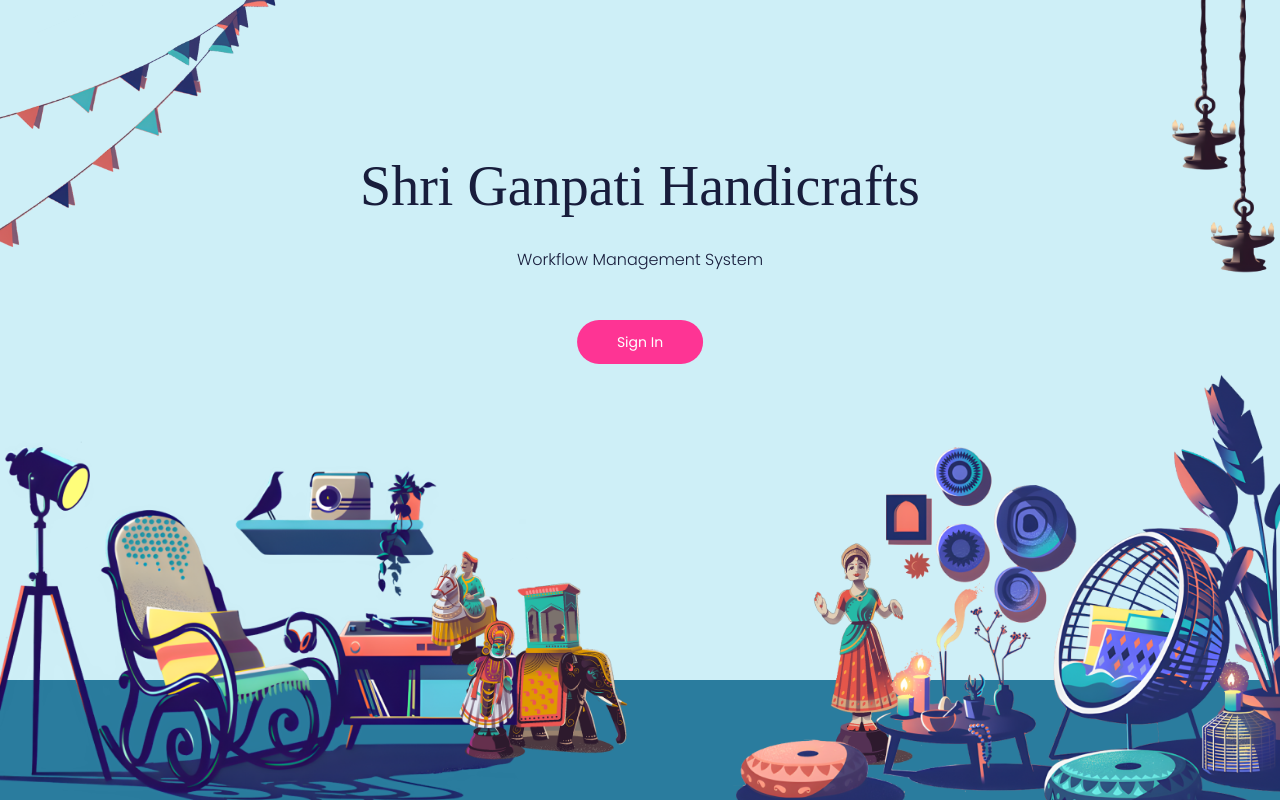
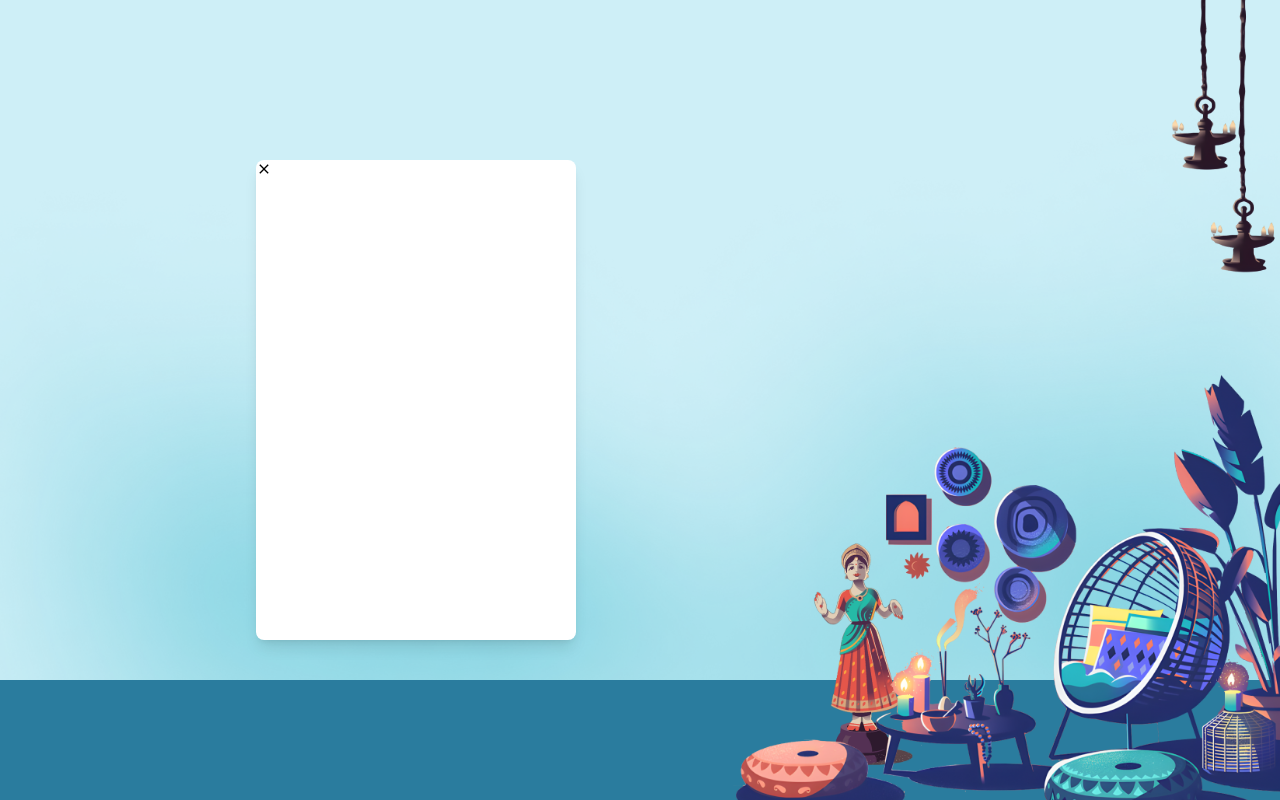
Before and after one commit to vansh2308/sgh-automation, a React (Vite) app in the folder client/: page / in a window 1280 px wide. Both pictures are taken after a click on the button "Sign In". Built offline with nearby package versions, Linux system fonts and the light colour scheme; a web font is replaced by a local one.

Commit message:
Make loginForm & transition

```diff
--- a/client/package.json
+++ b/client/package.json
@@ -11,7 +11,8 @@
   },
   "dependencies": {
     "react": "^18.3.1",
-    "react-dom": "^18.3.1"
+    "react-dom": "^18.3.1",
+    "react-icons": "^5.3.0"
   },
   "devDependencies": {
     "@eslint/js": "^9.9.0",
--- /dev/null
+++ b/client/src/components/LoginForm.tsx
@@ -0,0 +1,17 @@
+
+import { MdClose } from "react-icons/md";
+
+type boolSetter = (value: boolean) => void;
+
+
+export default function LoginForm({ setFormDisplay }: { setFormDisplay: boolSetter }) {
+    return (
+        <form className="w-[25vw] h-[60vh] bg-white rounded-lg shadow-lg">
+            <button className=""
+                onClick={(e) => { e.preventDefault(), setFormDisplay(false) }}
+            >
+                <MdClose />
+            </button>
+        </form>
+    )
+}
--- a/client/src/index.css
+++ b/client/src/index.css
@@ -11,4 +11,9 @@
     margin: 0;
     padding: 0;
     font-family: "Poppins", system-ui;
+    transition: all 0.5s ease;
 }
+
+body{
+    @apply bg-blue-1
+}
--- a/client/src/pages/Landing.tsx
+++ b/client/src/pages/Landing.tsx
@@ -1,34 +1,51 @@
 
-import heroCarnival  from "../assets/hero-carnival.png"
-import heroLantern  from "../assets/hero-lantern.png"
-import heroLeft  from "../assets/hero-left.png"
-import heroRight  from "../assets/hero-right.png"
-import heroShadow  from "../assets/hero-shadow.png"
+import { useState } from "react"
+import heroCarnival from "../assets/hero-carnival.png"
+import heroLantern from "../assets/hero-lantern.png"
+import heroLeft from "../assets/hero-left.png"
+import heroRight from "../assets/hero-right.png"
+import heroShadow from "../assets/hero-shadow.png"
+import LoginForm from "../components/LoginForm"
 
 
 
 export default function Landing() {
+    const [formDisplay, setFormDisplay] = useState(false)
+
+
     return (
-        <div className="w-screen h-screen bg-blue-1 relative">
-            <div className="absolute top-[18vh] left-1/2 -translate-x-1/2 flex flex-col gap-5 text-blue-3 text-center items-center">
+        <div className="w-screen h-screen relative overflow-hidden">
+            <div
+            className={`absolute top-[18vh] left-1/2 -translate-x-1/2 flex flex-col gap-5 text-blue-3 text-center items-center
+            ${formDisplay && "opacity-0"}`}
+            >
                 <h1
-                className="text-[3.5rem] font-medium"
-                style={{ "fontFamily": "Gowun Batang" }}>
+                    className="text-[3.5rem] font-medium"
+                    style={{ "fontFamily": "Gowun Batang" }}>
                     Shri Ganpati Handicrafts
                 </h1>
                 <p className="font-light text-[1rem]"> Workflow Management System </p>
-                <button className="bg-pink rounded-full py-3 px-10 text-white w-fit mt-7 text-sm hover:bg-pink/80 z-30">
+                <button className="bg-pink rounded-full py-3 px-10 text-white w-fit mt-7 text-sm hover:bg-pink/80 z-30"
+                    onClick={ () => setFormDisplay(true) }
+                >
                     Sign In
                 </button>
             </div>
 
-            <img src={heroCarnival} className="absolute left-0 top-0 select-none w-[30%] " />
+            <img src={heroCarnival} className={`absolute left-0 top-0 select-none w-[30%] ${formDisplay && "top-[-100%]"}`} />
             <img src={heroLantern} className="absolute right-0 top-0 select-none w-[9%] " />
-            <img src={heroLeft} className="absolute left-0 bottom-0 select-none w-[50%] z-20" />
+            <img src={heroLeft} className={`absolute left-0 bottom-0 select-none w-[50%] z-20 ${formDisplay && "left-[-100%]"}`} />
             <img src={heroRight} className="absolute right-0 bottom-0 select-none w-[45%] z-20" />
-            <img src={heroShadow} className="absolute bottom-0 select-none w-[100%] -z-10 " />
+            <img src={heroShadow} className="absolute bottom-0 select-none w-[100%] -z-20" />
 
             <div className="bg-blue-2 w-screen absolute h-[15vh] bottom-0" />
+
+            {
+                formDisplay &&
+                <div className="h-fit w-fit absolute top-1/2 -translate-y-1/2 left-[20vw] z-30">
+                    <LoginForm setFormDisplay={setFormDisplay} />
+                </div>
+            }
 
         </div>
     )
```
Also changed, not shown: 1 other file (tests, documents, lock files or other folders).
